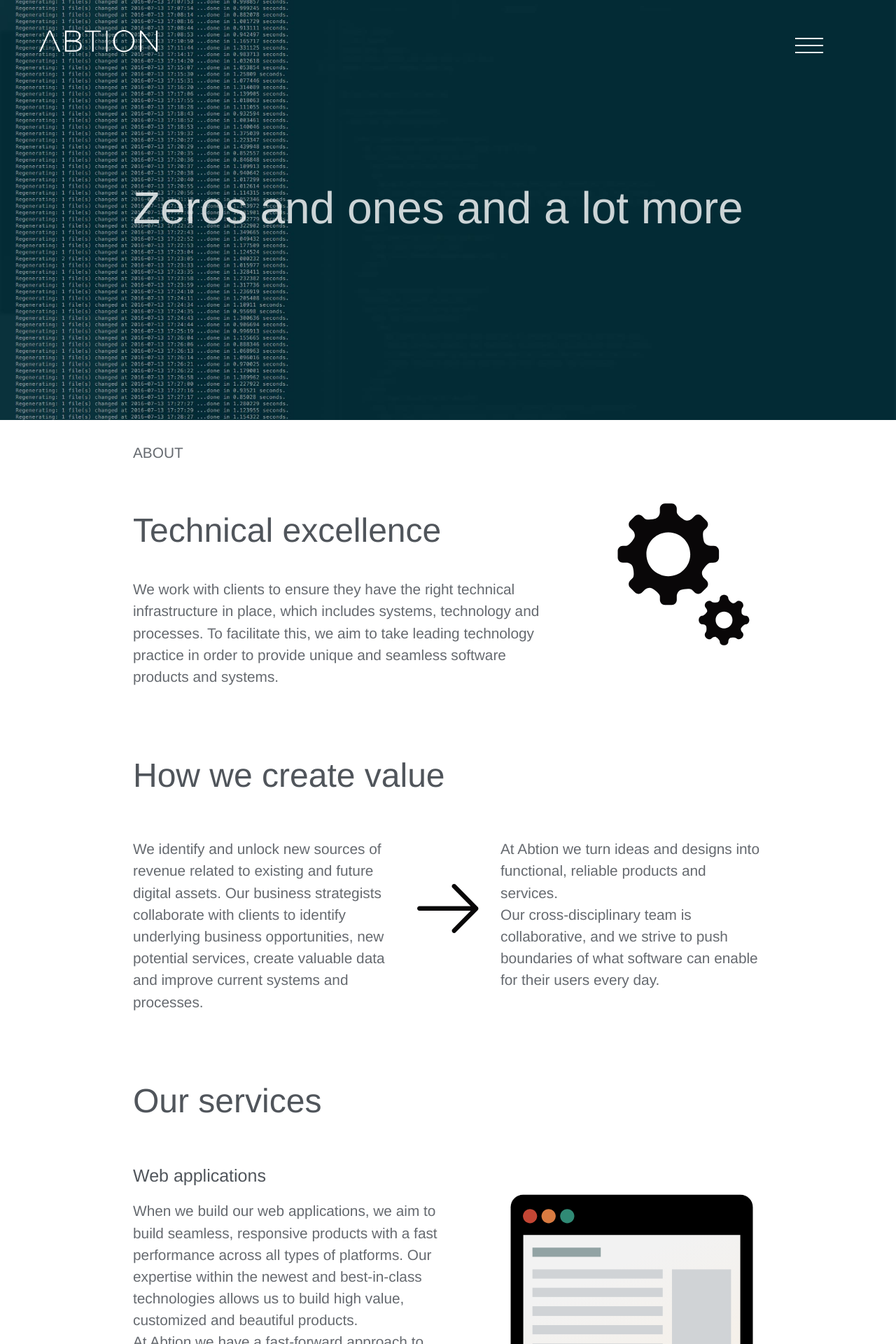
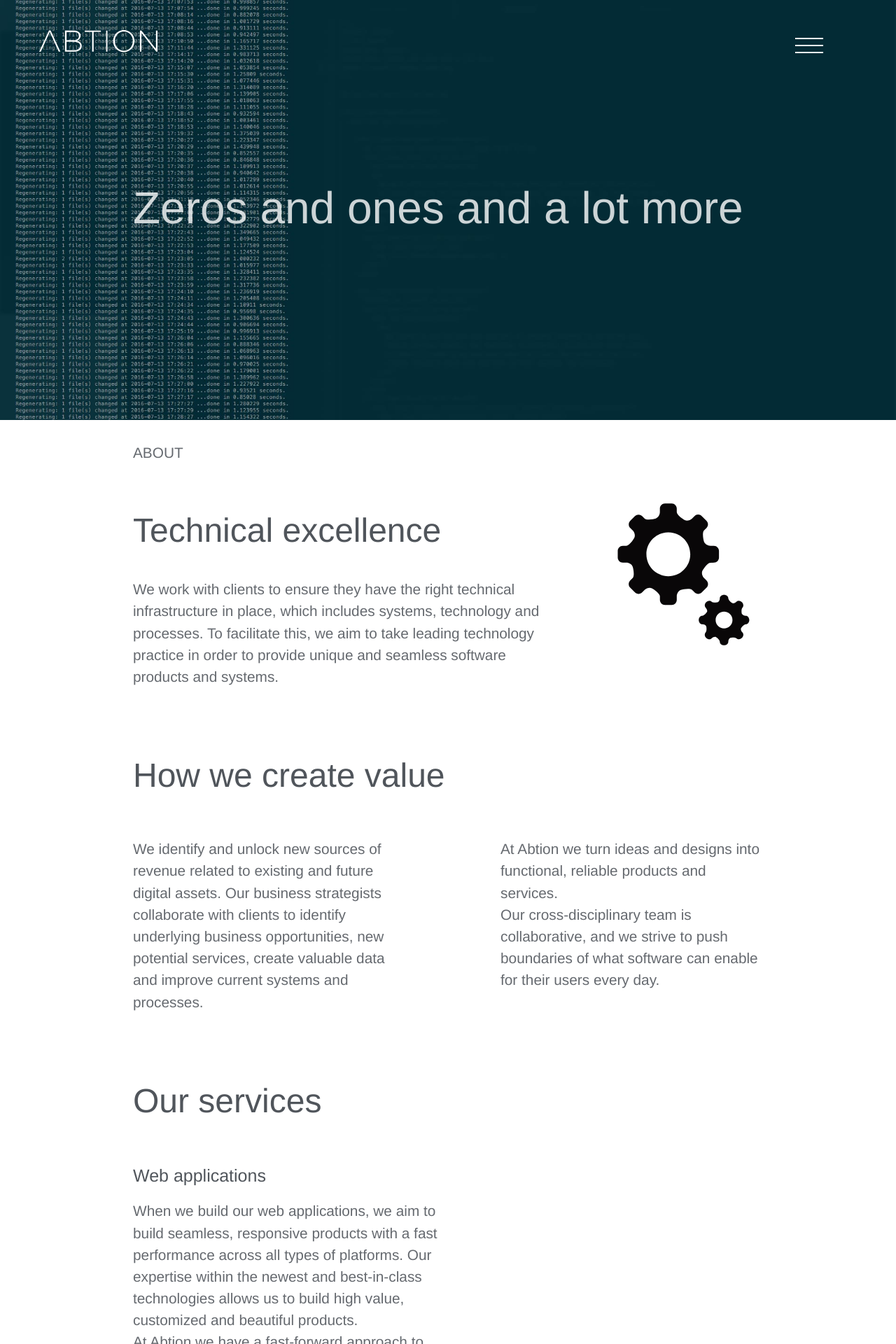
Before and after one commit to hofmanhansen/abtion.github.com, a Jekyll site: the page built from about.html, in a window 1280 px wide. Shown: the top 1920 px of the page at 70% size. Built offline with Jekyll 4.4.1, drawn with Linux system fonts in a browser that asks for light colours; some web fonts are replaced.

Commit message:
Update about.html

```diff
--- a/about.html
+++ b/about.html
@@ -40,16 +40,6 @@
           </p>
         </div>
       </div>
-      <div class="m-all t6-t7 d6-d7">
-        <div class="arrow__horizontal--container hidden" id="arrow__horizontal">
-          <div class="arrow__horizontal--inner mobile--hide">
-            <img src="/assets/images/arrow.svg" />
-          </div>
-          <div class="arrow__horizontal--inner desktop--hide">
-            <img src="/assets/images/arrow-vertical.svg" />
-          </div>
-        </div>
-      </div>
       <div class="m-all t8-t12 d8-d12">
         <p>
           At Abtion we turn ideas and designs into functional, reliable products
@@ -75,17 +65,9 @@
           when we build web applications are typically Ruby on Rails, React, Meteor.
         </p>
       </div>
-      <div class="m-all t8-t12 d8-d12">
-        <div class="space"></div>
-        <img src="/assets/images/webapp.svg" />
-      </div>
     </div>
 
     <div class="container introduction" id="hatch">
-      <div class="m-all t1-t4 d1-d4">
-        <div class="space"></div>
-        <img src="/assets/images/iphone.svg" />
-      </div>
       <div class="m-all t6-t12 d6-d12">
         <h3>Mobile Apps</h3>
         <p>
@@ -105,19 +87,9 @@
           platforms and websites. We build in Wordpress with woocommerce, backbone, React a.o.
         </p>
       </div>
-      <div class="m-all t8-t12 d8-d12">
-        <div id="basket" class="hidden">
-          <div class="space"></div>
-          <img src="/assets/images/basket.svg" />
-        </div>
-      </div>
     </div>
 
     <div class="container introduction hidden" id="games">
-      <div class="m-all t1-t4 d1-d4">
-        <div class="space"></div>
-        <img src="/assets/images/pacman.svg" />
-      </div>
       <div class="m-all t6-t12 d6-d12">
         <h3>Games</h3>
         <p>
```
